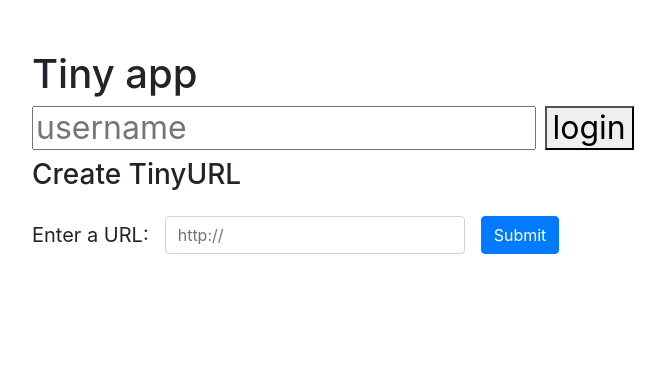
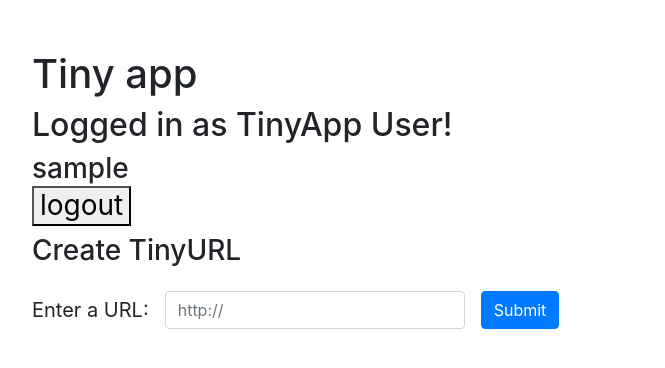
Before and after one commit to Renkinjutsu/tinyapp, a Node server app: template views/urls_new.ejs in a window 1280 px wide. Shown: the top 368 px of the page, without its empty margins (18-683 px from the left). Run offline with Node 20, Linux system fonts and the light colour scheme; the template is opened without the code that fills it: most values are stand-ins (such as "Sample title", 1, 10 or a date in 2020); some libraries are stand-ins or nearby versions.

Commit message:
logout cookies destroyed

```diff
--- a/express_server.js
+++ b/express_server.js
@@ -51,10 +51,34 @@ app.get('/about', function(req, res)
     res.render('pages/about');
 });
 
+// login page
+app.post('/login', (req, res) =>
+{
+  const userName = req.body.username;
+  res.cookie('username', userName)
+  res.redirect('/urls')
+})
+
+// logout
+app.post('/logout', (req, res) =>
+{
+  const userName = req.body.username
+  res.clearCookie('username')
+
+  res.redirect('/urls')
+}
+)
+
 // url index
 app.get("/urls", (req, res) =>
 {
-  let templateVars = { urls: urlDatabase };
+  const username = req.cookies['username'];
+
+  let templateVars =
+  {
+    urls: urlDatabase,
+    username: username
+  };
   res.render('urls_index', templateVars);
 });
 
@@ -67,15 +91,6 @@ app.post('/urls', (req, res) =>
   res.redirect(`/urls/${newShortUrl}`)
 })
 
-// login page
-app.post('/login', (req, res) =>
-{
-  console.log(req.body.username)
-  const userName = req.body.username;
-  res.cookie('username', userName).send('cookie set');
-  res.redirect('/urls')
-  return;
-})
 
 // create new short url
 app.get('/urls/new', (req, res) =>
--- a/views/partials/_header.ejs
+++ b/views/partials/_header.ejs
@@ -1,7 +1,18 @@
 <!-- views/partials/header.ejs -->
 <h1> Tiny app </h1>
+<% if (!username) { %>
 <h2>
-<form method='POST' action='/login'>
-<input type='text' id='username' name='username' placeholder='username'>
-<button type='submit'> login </button>
+    <form method='POST' action='/login'>
+    <input type='text' id='username' name='username' placeholder='username'>
+    <button type='submit'> login </button>
+    </form>
+</h2>
+<% } else { %>
+<h2> Logged in as TinyApp User! </h2>
+<h3> <%= username %>
+ <form method='POST' action='/logout'>
+    <input type='hidden' id='username' name='username' value='<%= username %>'>
+    <button type='submit'> logout </button>
 </form>
+</h3>
+<% }; %>
```
